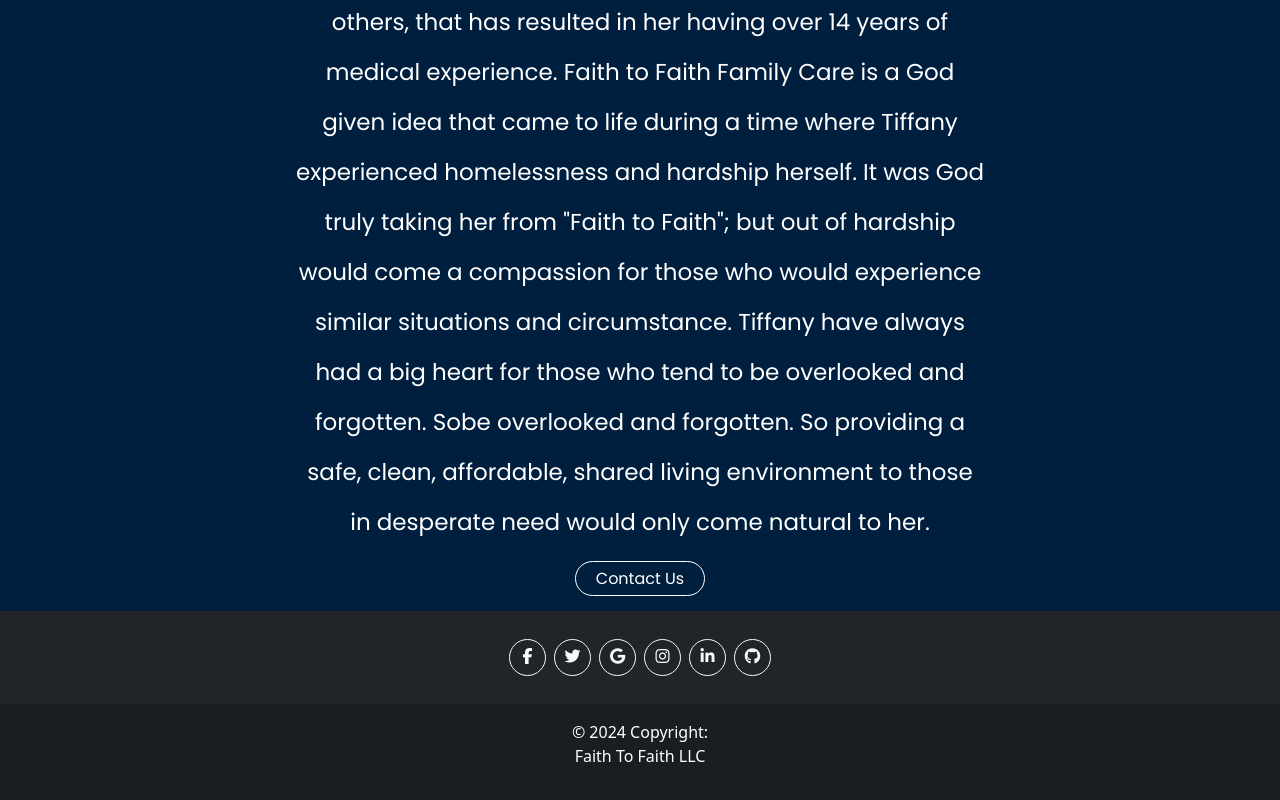
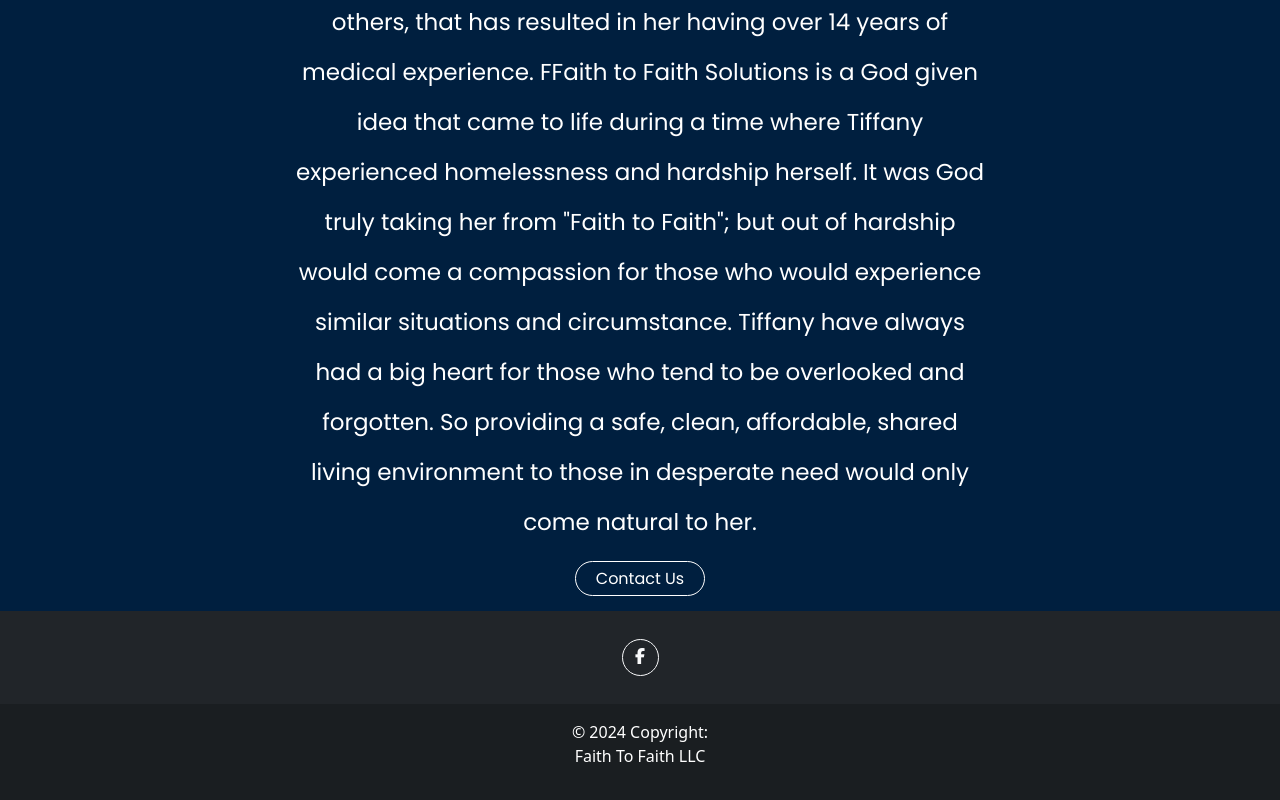
Before and after one commit to shivamkalra123/Housing-Frontend, a React (Vite) app in the folder frontend/: page /blog in a window 1280 px wide. Shown: the part 701-1501 px from the top of the page. Built offline with nearby package versions, Linux system fonts and the light colour scheme.

Commit message:
changesAGAIN!

```diff
--- a/frontend/src/components/footer.jsx
+++ b/frontend/src/components/footer.jsx
@@ -24,60 +24,6 @@ export default function App() {
           >
             <MDBIcon fab icon="facebook-f" />
           </MDBBtn>
-
-          <MDBBtn
-            outline
-            color="light"
-            floating
-            className="m-1"
-            href="#!"
-            role="button"
-          >
-            <MDBIcon fab icon="twitter" />
-          </MDBBtn>
-
-          <MDBBtn
-            outline
-            color="light"
-            floating
-            className="m-1"
-            href="#!"
-            role="button"
-          >
-            <MDBIcon fab icon="google" />
-          </MDBBtn>
-          <MDBBtn
-            outline
-            color="light"
-            floating
-            className="m-1"
-            href="#!"
-            role="button"
-          >
-            <MDBIcon fab icon="instagram" />
-          </MDBBtn>
-
-          <MDBBtn
-            outline
-            color="light"
-            floating
-            className="m-1"
-            href="#!"
-            role="button"
-          >
-            <MDBIcon fab icon="linkedin-in" />
-          </MDBBtn>
-
-          <MDBBtn
-            outline
-            color="light"
-            floating
-            className="m-1"
-            href="#!"
-            role="button"
-          >
-            <MDBIcon fab icon="github" />
-          </MDBBtn>
         </section>
       </MDBContainer>
 
--- a/frontend/src/pages/blog.jsx
+++ b/frontend/src/pages/blog.jsx
@@ -22,16 +22,15 @@ const blog = () => {
           <p>
             Tiffany Debro is the founder and owner of Faith to Faith Solutions
             LLC. She have always had a passion for caring for others, that has
-            resulted in her having over 14 years of medical experience. Faith to
-            Faith Family Care is a God given idea that came to life during a
+            resulted in her having over 14 years of medical experience. FFaith
+            to Faith Solutions is a God given idea that came to life during a
             time where Tiffany experienced homelessness and hardship herself. It
             was God truly taking her from "Faith to Faith"; but out of hardship
             would come a compassion for those who would experience similar
             situations and circumstance. Tiffany have always had a big heart for
-            those who tend to be overlooked and forgotten. Sobe overlooked and
-            forgotten. So providing a safe, clean, affordable, shared living
-            environment to those in desperate need would only come natural to
-            her.
+            those who tend to be overlooked and forgotten. So providing a safe,
+            clean, affordable, shared living environment to those in desperate
+            need would only come natural to her.
           </p>
           <div className="contactContainer">
             <Link className="contact" to="/contact">
--- a/frontend/src/pages/home.css
+++ b/frontend/src/pages/home.css
@@ -50,7 +50,7 @@ body {
 }
 
 .subBanner {
-  background-color: #a13e5a;
+  background-color: #001f3f;
   width: 100%;
   display: flex;
   flex-direction: row;
--- a/frontend/src/pages/home.jsx
+++ b/frontend/src/pages/home.jsx
@@ -13,6 +13,7 @@ import {
 } from "react-icons/fa";
 import Footer from "../components/footer";
 import Cards from "../components/cards";
+import { Link } from "react-router-dom";
 const home = () => {
   const icons = {
     Empower: <FaHandshake />,
@@ -40,9 +41,6 @@ const home = () => {
             <h1 className="banner-head">
               Sharing <span>Homes</span>
             </h1>
-            <a href="#" className="readMore">
-              Know More➡️
-            </a>
           </div>
         </div>
         <img src={bannerImage} alt="NotFound" />
@@ -67,8 +65,8 @@ const home = () => {
         </div>
       </div>
       <div className="queries">
-        <h2>Our Stories</h2>
-        <Cards />
+        {/* <h2>Our Stories</h2> */}
+        {/* <Cards /> */}
         <div className="wholeQuote">
           <div className="quote">
             <i>
@@ -88,7 +86,7 @@ const home = () => {
             shared living environment for those in need, meeting specific
             criteria.
           </i>
-          <a href="">Contact Us</a>
+          <Link to="/contact">Contact Us</Link>
         </div>
       </div>
     </div>
```
